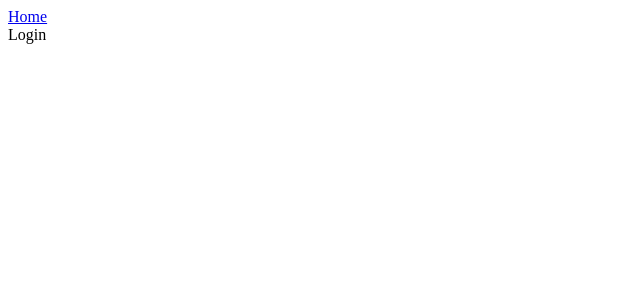
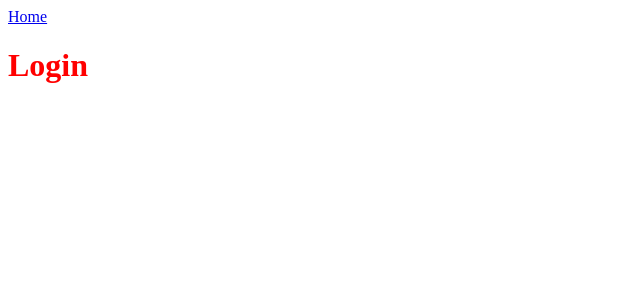
Before and after one commit to Murtl/ausgaben-tracker, a Vue app in the folder frontend/: page / in a window 1280 px wide. Shown: the top 300 px of the page, without its empty margins (0-640 px from the left). Built offline with nearby package versions, Linux system fonts and the light colour scheme.

Commit message:
ATF: SCSS installiert im Projekt

```diff
--- a/frontend/package.json
+++ b/frontend/package.json
@@ -26,8 +26,11 @@
     "@vue/tsconfig": "^0.1.3",
     "eslint": "^8.34.0",
     "eslint-plugin-vue": "^9.9.0",
+    "node-sass": "^8.0.0",
     "npm-run-all": "^4.1.5",
     "prettier": "^2.8.4",
+    "sass": "^1.60.0",
+    "sass-loader": "^13.2.2",
     "typescript": "~4.8.4",
     "vite": "^4.1.4",
     "vue-tsc": "^1.2.0"
--- a/frontend/src/views/ATLogin.vue
+++ b/frontend/src/views/ATLogin.vue
@@ -3,9 +3,14 @@
 
 <template>
     <div class="at-login-host">
-        Login
+        <h1>Login</h1>
     </div>
 </template>
 
-<style scoped>
+<style scoped lang="scss">
+.at-login-host {
+    h1{
+        color:red;
+    }
+}
 </style>
```
Also changed, not shown: 1 other file (tests, documents, lock files or other folders).
